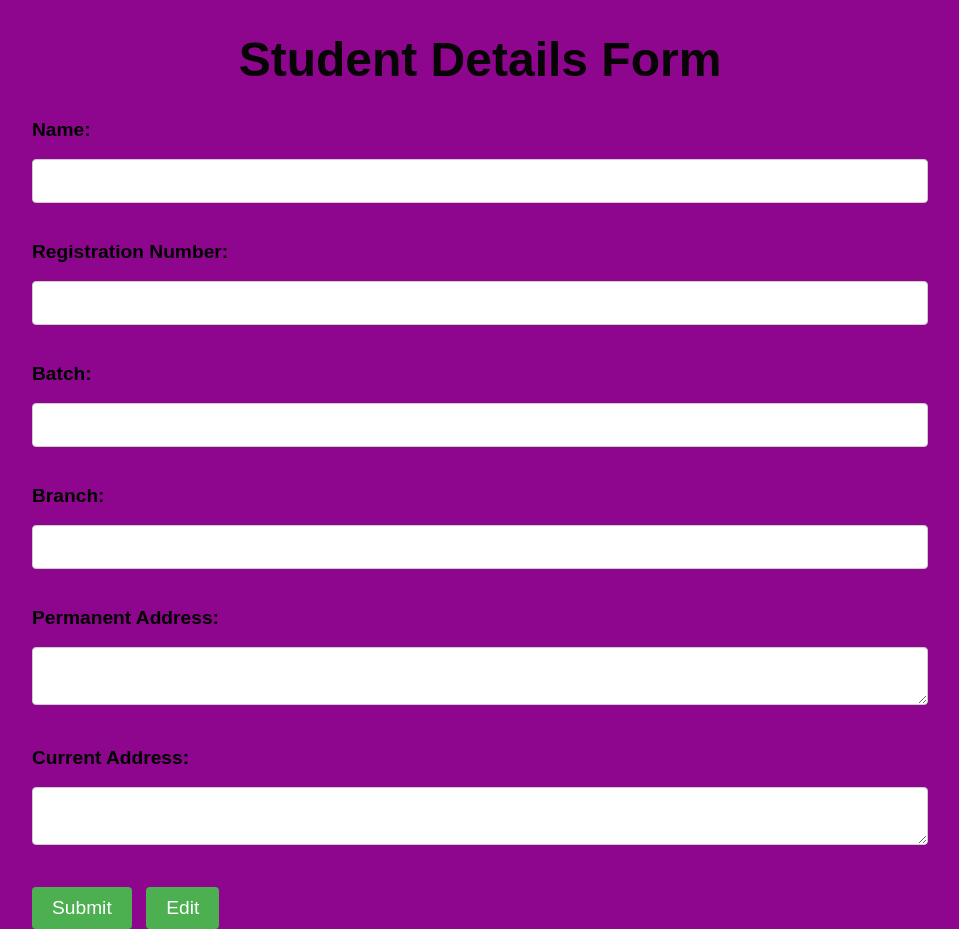
After one commit to Midhunmenonk/pla-training, a Django app: page /new_student/ in a window 1280 px wide. The commit adds this page. Shown: the whole page, without its empty margins (160-1119 px from the left). Run offline with Django 4.2, Linux system fonts and the light colour scheme.

Commit message:
new student

```diff
--- a/placementTrainingApp/templates/fac_profile.html
+++ b/placementTrainingApp/templates/fac_profile.html
@@ -1,10 +1,11 @@
+{% load static %}
 <!DOCTYPE html>
 <html lang="en">
 <head>
     <meta charset="UTF-8">
     <meta name="viewport" content="width=device-width, initial-scale=1.0">
     <title>Profile</title>
-    <link rel="stylesheet" href="/placementTrainingApp/static/assets/css/fac_profile.css">
+    <link rel="stylesheet" href="{% static 'assets/css/fac_profile.css' %}">
     <link href="https://fonts.googleapis.com/icon?family=Material+Icons+Outlined" rel="stylesheet">
 
 </head>
@@ -14,7 +15,7 @@
             <img src="/placementTrainingApp/static/assets/images/images/nav pic.png" class="navimg">
             <div class="nav_icons">
                 <ul>
-                   <a href=""> <li style="margin-top: 150px;"> <span class="material-icons-outlined">home</span>  Home</li></a>
+                   <a href=""> <li style="margin-top: 150px;"> <span class="material-icons-outlined">home</span>Home</li></a>
                    <a href=""> <li><span class="material-icons-outlined">perm_identity</span>New Student</li></a>
                    <a href=""> <li><span class="material-icons-outlined">article</span>Attendance</li></a>
                    <a href=""> <li><span class="material-icons-outlined">calendar_month</span>Calendar</li></a>
--- a/placementTrainingApp/templates/faculty.html
+++ b/placementTrainingApp/templates/faculty.html
@@ -30,8 +30,8 @@
                 <h1 style="text-align: left; margin-left: 30px;">Login</h1>
                 <form class="form" method="POST" action="{% url 'faculty' %}" >
                     {% csrf_token %}
-                    <input type="text" placeholder="username" id="form_text" required>
-                    <input type="password" placeholder="password" id="form_pass" required minlength="8">
+                    <input type="text" placeholder="username" id="form_text" name = "username" required>
+                    <input type="password" placeholder="password" id="form_pass" name = "password" required minlength="8">
                     <h6 style="color: #FFFBF5; font-size: 15px; margin-top: -30px; margin-bottom: 10px; margin-left: -15px;">forgot password ?</h6>
                     <button type="submit" id="form_sub">Login</button>
                 </form>
--- /dev/null
+++ b/placementTrainingApp/templates/new_student.html
@@ -0,0 +1,98 @@
+<!DOCTYPE html>
+<html lang="en">
+<head>
+    <meta charset="UTF-8">
+    <meta name="viewport" content="width=device-width, initial-scale=1.0">
+    <title>New Student</title>
+    <style>
+body {
+    font-family: Arial, sans-serif;
+    background-color: rgb(141, 6, 141);
+    margin: 0;
+    padding: 0;
+}
+
+.container {
+    width: 50%;
+    margin: 50px auto;
+    background-color: #fff;
+    padding: 20px;
+    border-radius: 8px;
+    box-shadow: 0px 0px 10px rgba(0, 0, 0, 0.1);
+}
+
+h1 {
+    text-align: center;
+    color: #060404;
+    font-size: 3em;
+}
+
+form {
+    width: 70%;
+    margin: 0 auto;
+}
+
+label {
+    font-weight: bold;
+    display: block;
+    font-size: 1.2em; /* Increase font size for labels */
+}
+
+input[type="text"],
+textarea {
+    width: 100%;
+    padding: 10px;
+    margin-bottom: 20px;
+    border: 1px solid #ccc;
+    border-radius: 4px;
+    box-sizing: border-box;
+    font-size: 1.2em; /* Increase font size for input fields */
+}
+
+button[type="submit"],
+button[type="button"] {
+    background-color: #4CAF50;
+    color: white;
+    padding: 10px 20px;
+    border: none;
+    border-radius: 4px;
+    cursor: pointer;
+    margin-right: 10px;
+    font-size: 1.2em; /* Increase font size for buttons */
+}
+
+button[type="submit"]:hover,
+button[type="button"]:hover {
+    background-color: #45a049;
+}
+
+
+    </style>
+</head>
+<body>
+    <h1>Student Details Form</h1>
+    <form method="post" action="{% url 'new_student' %}">
+        {% csrf_token %}
+        <label for="name">Name:</label><br>
+        <input type="text" id="name" name="name" required><br><br>
+
+        <label for="regno">Registration Number:</label><br>
+        <input type="text" id="regno" name="regno" required><br><br>
+
+        <label for="batch">Batch:</label><br>
+        <input type="text" id="batch" name="batch" required><br><br>
+
+        <label for="branch">Branch:</label><br>
+        <input type="text" id="branch" name="branch" required><br><br>
+
+        <label for="address"> Permanent Address:</label><br>
+        <textarea id="address" name="address" required></textarea><br><br>
+
+        <label for="address">Current Address:</label><br>
+        <textarea id="address" name="address" required></textarea><br><br>
+
+        <button type="submit">Submit</button>
+        <button type="button">Edit</button>
+    </form>
+</body>
+</html>
--- a/placementTrainingApp/templates/stud_profile.html
+++ b/placementTrainingApp/templates/stud_profile.html
@@ -1,10 +1,11 @@
+{% load static %}
 <!DOCTYPE html>
 <html lang="en">
 <head>
     <meta charset="UTF-8">
     <meta name="viewport" content="width=device-width, initial-scale=1.0">
     <title>Profile</title>
-    <link rel="stylesheet" href="/placementTrainingApp/static/assets/css/fac_profile.css">
+    <link rel="stylesheet" href="{% static 'assets/css/fac_profile.css' %}">
     <link href="https://fonts.googleapis.com/icon?family=Material+Icons+Outlined" rel="stylesheet">
 
 </head>
--- a/placementTrainingApp/urls.py
+++ b/placementTrainingApp/urls.py
@@ -14,7 +14,12 @@ urlpatterns = [
     path('feedback/', views.feedback, name = 'feedback'),
     path('percentage/', views.percentage, name = 'percentage'),
     path('faculty/', views.faculty, name = 'faculty'),
+    path('fac_profile/', views.fac_profile, name = 'fac_profile'),
+    path('stud_profile/', views.stud_profile, name = 'stud_profile'),
+    path('new_student/', views.new_student, name = 'new_student'),
 ]
+
+
 
 if settings.DEBUG:
     urlpatterns += static(settings.STATIC_URL, document_root=settings.STATIC_ROOT)
--- a/placementTrainingApp/views.py
+++ b/placementTrainingApp/views.py
@@ -24,7 +24,7 @@ def register(request):
 def login(request):
     if request.method == 'POST':
         user_type = request.POST.get('userType')
-        username = request.POST.get('registerNumber')
+        username = request.POST.get('username')
         password = request.POST.get('password')
 
         user=None
@@ -37,10 +37,10 @@ def login(request):
             user_id = user.id
             username = user.username
             password = user.password
-            request.session['registerNumber'] = username
-            return render(request, 'percentage.html')
+            request.session['username'] = username
+            return render(request, 'stud_profile.html')
         else:
-            return render(request, 'login.html', {'error_message': 'Invalid credentials'})
+            return render(request, 'stud_profile.html', {'error_message': 'Invalid credentials'})
 
     else:
         return render(request, 'login.html')
@@ -48,7 +48,7 @@ def login(request):
 def faculty(request):
     if request.method == 'POST':
         user_type = request.POST.get('userType')
-        username = request.POST.get('registerNumber')
+        username = request.POST.get('username')
         password = request.POST.get('password')
 
         user=None
@@ -61,17 +61,22 @@ def faculty(request):
             user_id = user.id
             username = user.username
             password = user.password
-            request.session['registerNumber'] = username
-            return render(request, 'calendar.html')
+            request.session['username'] = username
+            return render(request, 'fac_profile.html')
         else:
-            return render(request, 'faculty.html', {'error_message': 'Invalid credentials'})
+            return render(request, 'fac_profile.html', {'error_message': 'Invalid credentials'})
 
     else:
         return render(request, 'faculty.html')
 
+def fac_profile(request):
+    return render(request, 'fac_profile.html')
 
+def stud_profile(request):
+    return render(request, 'stud_profile.html')
 
-
+def new_student(request):
+    return render(request, 'new_student.html')
 
 
 
@@ -89,6 +94,5 @@ def calendar(request):
 
 def feedback(request):
      return render(request, 'feedback.html')
-
 def percentage(request):
      return render(request, 'percentage.html')
```
